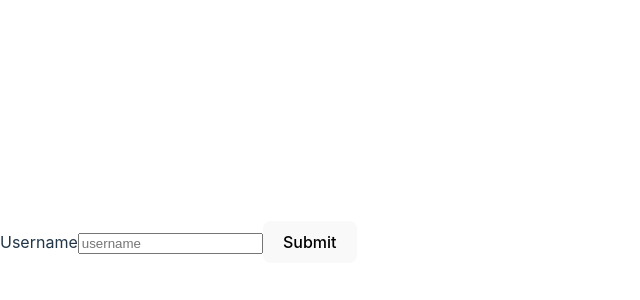
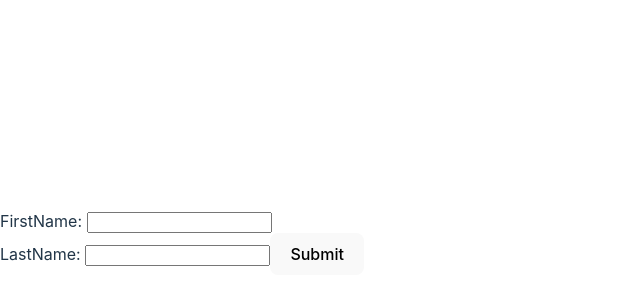
Before and after one commit to asimtimsina/Udemy_fullstack, a React (Vite) app in the folder first-react-project/: page / in a window 1280 px wide. Shown: the part 158-458 px from the top of the page, without its empty margins (0-640 px from the left). Built offline with nearby package versions, Linux system fonts and the light colour scheme.

Commit message:
657. Working With Multiple Inputs

```diff
--- a/first-react-project/src/App.jsx
+++ b/first-react-project/src/App.jsx
@@ -4,6 +4,7 @@
 // import './cow.css'
 
 import BoxGrid from "./BoxGrid";
+import SignupForm from "./SignupForm";
 // import Dice from "./Dice"
 // import LuckyN from "./LuckyN"
 
@@ -36,7 +37,8 @@ import BoxGrid from "./BoxGrid";
 // import ColorArray from "./ColorArray";
 // import UpdaterFUnc from "./UpdaterFUnc";
 // import { d6, sum, getRolls } from "./utils"
-import Username from "./Username";
+// import Username from "./Username";
+
 
 
 
@@ -110,8 +112,8 @@ function App() {
       <LuckyN numDice={2} winCheck={allSameValue} /> */}
       {/* <Box/> */}
       {/* <BoxGrid /> */}
-      <Username />
-
+      {/* <Username /> */}
+      <SignupForm />
 
     </>
   )
--- /dev/null
+++ b/first-react-project/src/SignupForm.jsx
@@ -0,0 +1,38 @@
+import { useState } from "react"
+
+export default function SignupForm() {
+
+
+    const [firstName, setFirstname] = useState("")
+    const [lastName, setLastname] = useState("")
+
+    const updateFirstname = (evt) => {
+        setFirstname(evt.target.value);
+    }
+
+    const updateLastname = (evt) => {
+        setLastname(evt.target.value);
+    }
+
+    const handleSubmit = () => {
+        //do something
+    }
+
+
+    return (
+        <div>
+
+            <label htmlFor="firstName">FirstName: </label>
+            <input type="text" onChange={updateFirstname} value={firstName} id="firstName" />
+            <br />
+            <label htmlFor="firstName">LastName: </label>
+            <input type="text" onChange={updateLastname} value={lastName} id="lastName" />
+
+
+            <button onClick={handleSubmit}>Submit</button>
+        </div>
+
+    )
+
+
+}
```
Also changed, not shown: first-react-project/notes.txt.
